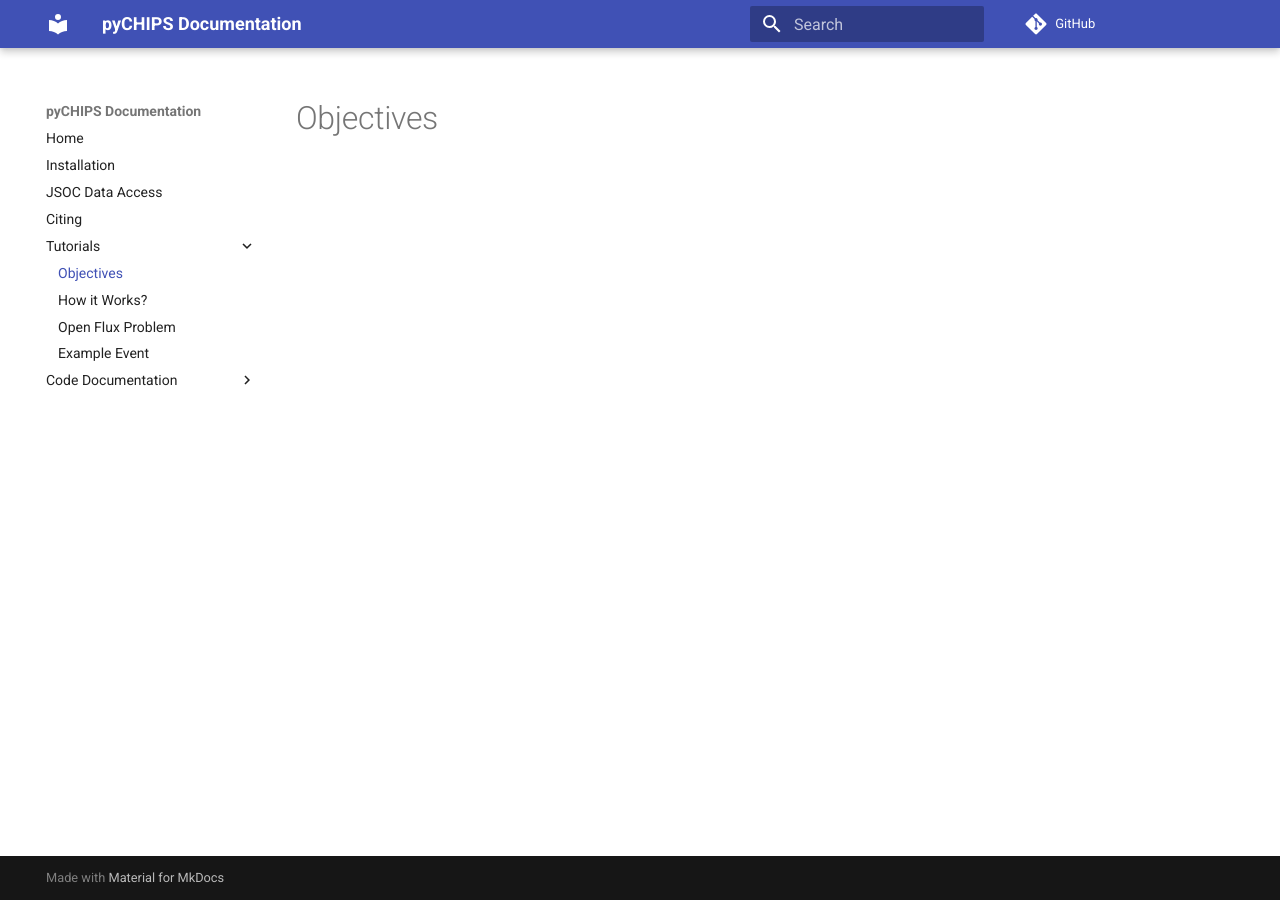
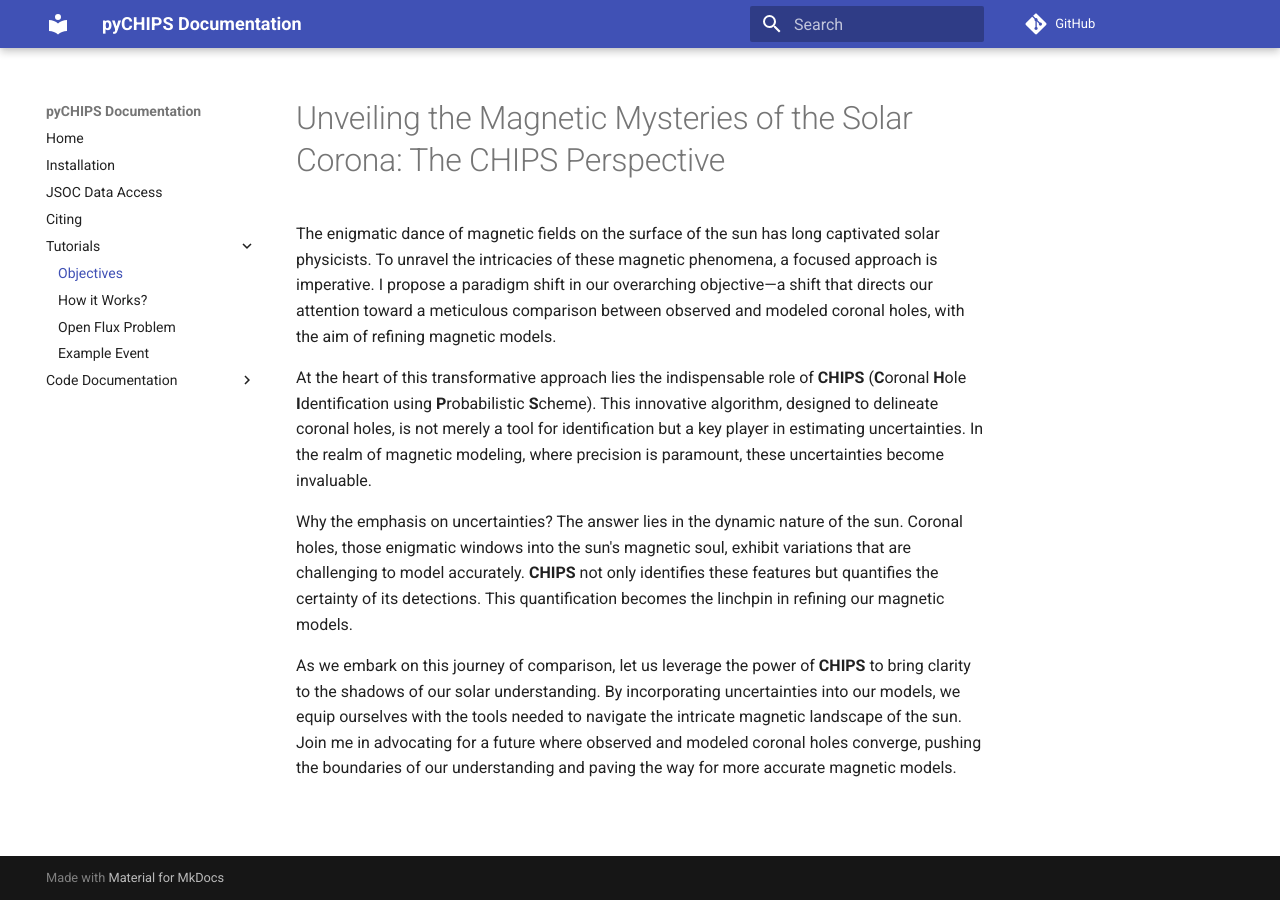
Before and after one commit to shibaji7/pyCHIPS, an MkDocs documentation site: the page built from docs/tutorial/objectives.md, in a window 1280 px wide. Built offline with MkDocs 1.6.1 and Material for MkDocs 9.7.7, drawn with Linux system fonts in a browser that asks for light colours; comment, search, counter and statistics services are not loaded.

Commit message:
Updated documentations

```diff
--- a/docs/tutorial/objectives.md
+++ b/docs/tutorial/objectives.md
@@ -9,3 +9,13 @@ document.
 This version of the MIT Public License incorporates the terms
 and conditions of MIT General Public License.
 -->
+
+# Unveiling the Magnetic Mysteries of the Solar Corona: The CHIPS Perspective
+
+The enigmatic dance of magnetic fields on the surface of the sun has long captivated solar physicists. To unravel the intricacies of these magnetic phenomena, a focused approach is imperative. I propose a paradigm shift in our overarching objective—a shift that directs our attention toward a meticulous comparison between observed and modeled coronal holes, with the aim of refining magnetic models.
+
+At the heart of this transformative approach lies the indispensable role of **CHIPS** (**C**oronal **H**ole **I**dentification using **P**robabilistic **S**cheme). This innovative algorithm, designed to delineate coronal holes, is not merely a tool for identification but a key player in estimating uncertainties. In the realm of magnetic modeling, where precision is paramount, these uncertainties become invaluable.
+
+Why the emphasis on uncertainties? The answer lies in the dynamic nature of the sun. Coronal holes, those enigmatic windows into the sun's magnetic soul, exhibit variations that are challenging to model accurately. **CHIPS** not only identifies these features but quantifies the certainty of its detections. This quantification becomes the linchpin in refining our magnetic models.
+
+As we embark on this journey of comparison, let us leverage the power of **CHIPS** to bring clarity to the shadows of our solar understanding. By incorporating uncertainties into our models, we equip ourselves with the tools needed to navigate the intricate magnetic landscape of the sun. Join me in advocating for a future where observed and modeled coronal holes converge, pushing the boundaries of our understanding and paving the way for more accurate magnetic models.
```
